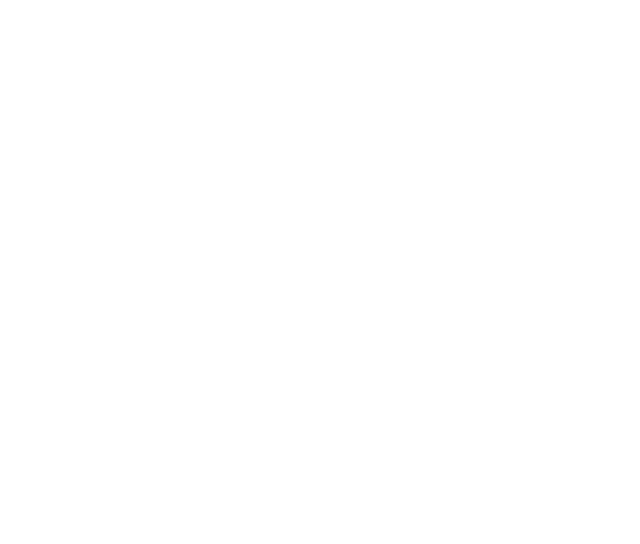
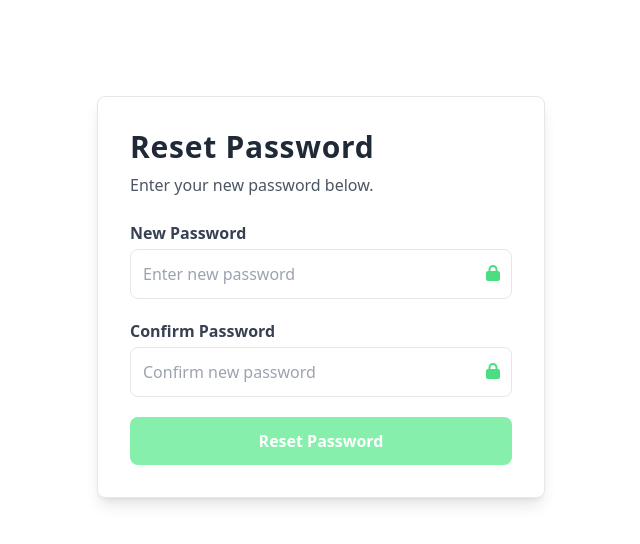
Before and after one commit to esther-malowa/clean-react, a React (Vite) app in the folder Frontend/AATIElearning/: page /reset-password in a window 1280 px wide. Before the commit this address had no page. Shown: the top 544 px of the page, without its empty margins (319-959 px from the left). Built offline with nearby package versions, Linux system fonts and the light colour scheme.

Commit message:
Updated changes

```diff
--- a/Frontend/AATIElearning/package.json
+++ b/Frontend/AATIElearning/package.json
@@ -2,14 +2,19 @@
   "name": "vite-react-tailwind-register",
   "version": "1.0.0",
   "private": true,
+  "type": "module",
   "scripts": {
     "dev": "vite",
     "build": "vite build",
     "preview": "vite preview"
   },
   "dependencies": {
+    "@fortawesome/fontawesome-svg-core": "^6.7.2",
+    "@fortawesome/free-solid-svg-icons": "^6.7.2",
+    "@fortawesome/react-fontawesome": "^0.2.2",
     "react": "^18.2.0",
     "react-dom": "^18.2.0",
+    "react-icons": "^5.5.0",
     "react-router-dom": "^7.6.1"
   },
   "devDependencies": {
--- a/Frontend/AATIElearning/src/App.jsx
+++ b/Frontend/AATIElearning/src/App.jsx
@@ -4,6 +4,8 @@
 import Register from './components/authentication/Register';
 import Login from './components/authentication/login';
 import LandingPage from './components/landing_page/LandingPage';
+import ForgotPassword from './components/landing_page/ForgotPassword';
+import ResetPassword from './components/landing_page/ResetPassword';
 
 function App() {
   return (
@@ -12,6 +14,8 @@
         <Route path="/" element={<LandingPage />} />
         <Route path='/register' element={<Register />}/>
         <Route path="/login" element={<Login />} />
+        <Route path="/forgot-password" element={<ForgotPassword />} />
+        <Route path="/reset-password" element={<ResetPassword />} />
       </Routes>
     </Router>
   );
--- a/Frontend/AATIElearning/src/components/authentication/Register.jsx
+++ b/Frontend/AATIElearning/src/components/authentication/Register.jsx
@@ -1,6 +1,7 @@
 import { useState } from 'react';
 import { HiEye, HiEyeOff } from 'react-icons/hi';
 import logo from '../../assets/logo.jpg';
+import { Link } from 'react-router-dom';
 
 export default function AATISignUpForm() {
   const [formData, setFormData] = useState({
@@ -254,6 +255,12 @@
                 Sign in
               </span>
             </p>
+            <p className="text-lg" style={{ color: '#6B9F70' }}>
+              Forgot your password?
+              <Link to='/reset-password' className="ml-2 font-semibold cursor-pointer hover:underline transition-colors duration-300" style={{ color: '#F18233' }}>
+                Reset password
+              </Link>
+            </p>
           </div>
         </div>
       </div>
--- /dev/null
+++ b/Frontend/AATIElearning/src/components/landing_page/ForgotPassword.jsx
@@ -0,0 +1,82 @@
+import { useState } from "react";
+
+export default function ForgotPassword() {
+  const [email, setEmail] = useState("");
+  const [message, setMessage] = useState("");
+  const [loading, setLoading] = useState(false);
+
+  const handleSubmit = async (e) => {
+    e.preventDefault();
+    setLoading(true);
+    setMessage("");
+
+    try {
+      const res = await fetch("/api/forgot-password.php", {
+        method: "POST",
+        headers: { "Content-Type": "application/json" },
+        body: JSON.stringify({ email }),
+      });
+
+      const data = await res.json();
+      setMessage(data.message);
+    } catch (error) {
+      setMessage("Something went wrong. Please try again.");
+    }
+    setLoading(false);
+  };
+
+  return (
+    <div className="max-w-md mx-auto mt-20 p-8 bg-gradient-to-r from-blue-100 to-indigo-100 rounded-xl shadow-lg">
+      <h2 className="text-3xl font-extrabold text-gray-800 mb-6 text-center">
+        Forgot Password
+      </h2>
+      <form onSubmit={handleSubmit} className="space-y-5">
+        <input
+          className="w-full px-4 py-3 border border-gray-300 rounded-lg focus:outline-none focus:ring-2 focus:ring-indigo-500 focus:border-indigo-500 transition"
+          type="email"
+          placeholder="Enter your email address"
+          value={email}
+          onChange={(e) => setEmail(e.target.value)}
+          required
+          autoFocus
+        />
+        <button
+          type="submit"
+          disabled={loading}
+          className={`w-full flex items-center justify-center gap-2 bg-indigo-600 text-white font-semibold py-3 rounded-lg shadow-md hover:bg-indigo-700 focus:outline-none focus:ring-4 focus:ring-indigo-300 transition ${
+            loading ? "cursor-not-allowed opacity-70" : ""
+          }`}
+        >
+          {loading && (
+            <svg
+              className="animate-spin h-5 w-5 text-white"
+              xmlns="http://www.w3.org/2000/svg"
+              fill="none"
+              viewBox="0 0 24 24"
+            >
+              <circle
+                className="opacity-25"
+                cx="12"
+                cy="12"
+                r="10"
+                stroke="currentColor"
+                strokeWidth="4"
+              ></circle>
+              <path
+                className="opacity-75"
+                fill="currentColor"
+                d="M4 12a8 8 0 018-8v4a4 4 0 00-4 4H4z"
+              ></path>
+            </svg>
+          )}
+          Send Reset Link
+        </button>
+      </form>
+      {message && (
+        <p className="mt-6 text-center text-sm font-medium text-green-600">
+          {message}
+        </p>
+      )}
+    </div>
+  );
+}
--- /dev/null
+++ b/Frontend/AATIElearning/src/components/landing_page/ResetPassword.jsx
@@ -0,0 +1,113 @@
+import { useState } from "react";
+import { useSearchParams } from "react-router-dom";
+import { FontAwesomeIcon } from '@fortawesome/react-fontawesome';
+import { faLock } from '@fortawesome/free-solid-svg-icons';
+
+export default function ResetPassword() {
+  const [params] = useSearchParams();
+  const token = params.get("token");
+
+  const [password, setPassword] = useState("");
+  const [confirmPassword, setConfirmPassword] = useState("");
+  const [msg, setMsg] = useState("");
+  const [error, setError] = useState("");
+
+  const handleReset = async (e) => {
+    e.preventDefault();
+    setError("");
+    if (password !== confirmPassword) {
+      setError("Passwords do not match");
+      return;
+    }
+
+    const res = await fetch("/api/reset-password.php", {
+      method: "POST",
+      headers: { "Content-Type": "application/json" },
+      body: JSON.stringify({ token, password }),
+    });
+
+    const data = await res.json();
+    setMsg(data.message);
+  };
+
+  const isDisabled = !password || !confirmPassword || password !== confirmPassword;
+
+  return (
+    <div className="max-w-md mx-auto mt-24 p-8 bg-white rounded-lg shadow-lg border border-gray-200">
+      <h2 className="text-3xl font-extrabold mb-2 text-gray-800 tracking-wide">
+        Reset Password
+      </h2>
+      <p className="mb-6 text-gray-600">Enter your new password below.</p>
+      <form onSubmit={handleReset} className="space-y-5">
+        <div>
+          <label className="block mb-1 font-semibold text-gray-700" htmlFor="password">
+            New Password
+          </label>
+          <div className="relative">
+            <input
+              id="password"
+              type="password"
+              placeholder="Enter new password"
+              value={password}
+              onChange={(e) => setPassword(e.target.value)}
+              required
+              className="w-full p-3 pr-10 border rounded-lg focus:outline-none focus:ring-2 focus:ring-green-400 focus:border-transparent transition"
+            />
+            <span className="absolute right-3 top-3 text-green-400 select-none">
+              <FontAwesomeIcon icon={faLock} />
+            </span>
+          </div>
+        </div>
+
+        <div>
+          <label className="block mb-1 font-semibold text-gray-700" htmlFor="confirmPassword">
+            Confirm Password
+          </label>
+          <div className="relative">
+            <input
+              id="confirmPassword"
+              type="password"
+              placeholder="Confirm new password"
+              value={confirmPassword}
+              onChange={(e) => setConfirmPassword(e.target.value)}
+              required
+              className={`w-full p-3 pr-10 border rounded-lg focus:outline-none transition ${
+                confirmPassword && password !== confirmPassword
+                  ? "border-red-500 focus:ring-red-400 focus:border-red-400"
+                  : "focus:ring-green-400 focus:border-transparent"
+              }`}
+            />
+            <span className="absolute right-3 top-3 text-green-400 select-none">
+                <FontAwesomeIcon icon={faLock} />
+            </span>
+          </div>
+          {confirmPassword && password !== confirmPassword && (
+            <p className="mt-1 text-sm text-red-600">Passwords do not match</p>
+          )}
+        </div>
+
+        <button
+          type="submit"
+          disabled={isDisabled}
+          className={`w-full py-3 rounded-lg font-semibold text-white transition ${
+            isDisabled
+              ? "bg-green-300 cursor-not-allowed"
+              : "bg-green-600 hover:bg-green-700"
+          }`}
+        >
+          Reset Password
+        </button>
+      </form>
+
+      {(msg || error) && (
+        <p
+          className={`mt-6 text-center font-semibold ${
+            error ? "text-red-600" : "text-green-600"
+          }`}
+        >
+          {error || msg}
+        </p>
+      )}
+    </div>
+  );
+}
```
Also changed, not shown: Frontend/AATIElearning/src/components/landing_page/LandingPage.jsx (+43 -20 lines), 1 other file (tests, documents, lock files or other folders).
